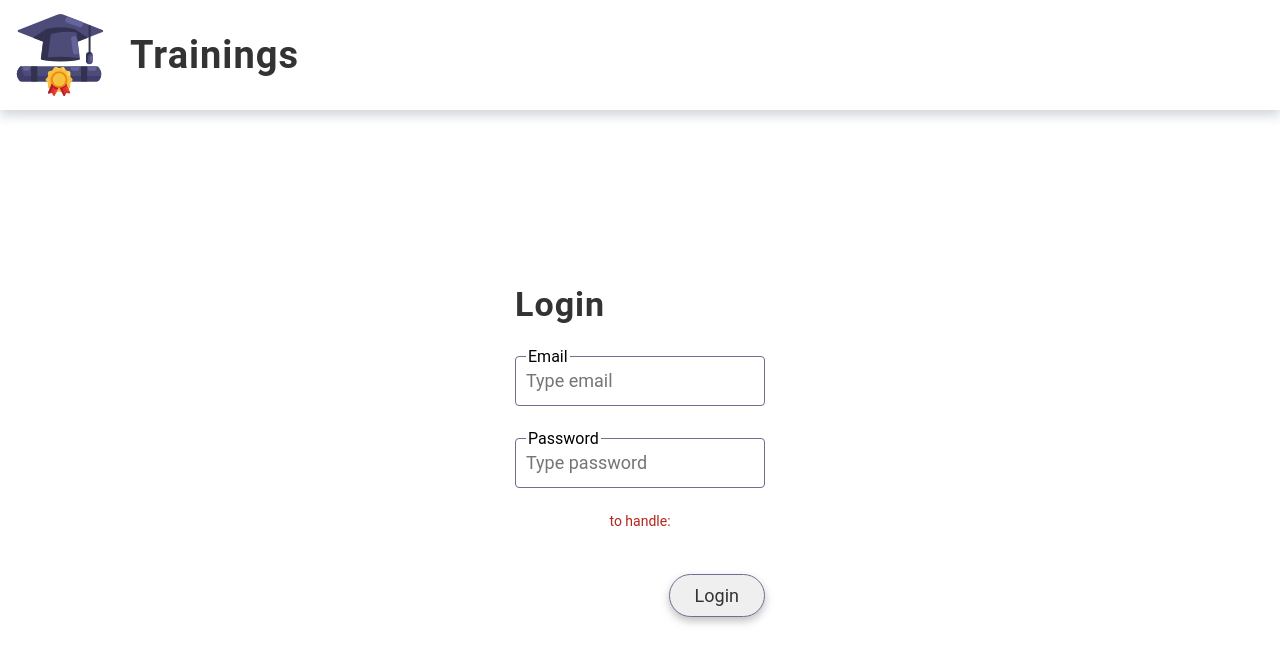
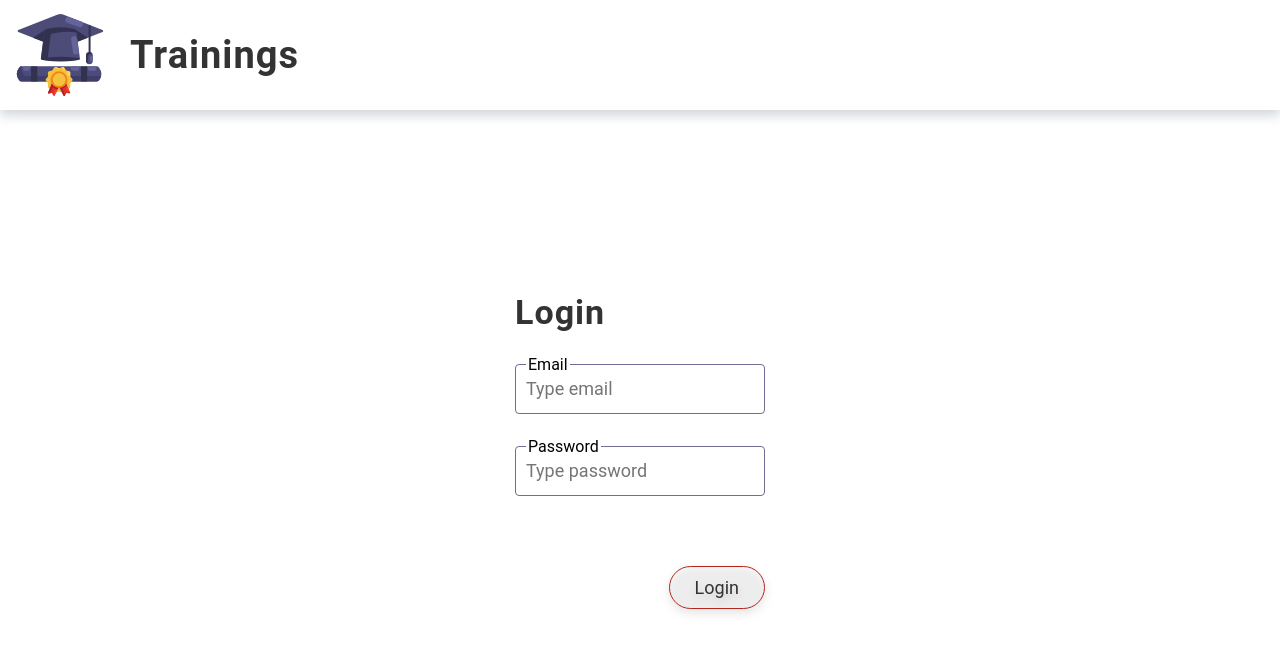
Before and after one commit to azizko1337/trainings-app, a Next.js app: page /auth/login in a window 1280 px wide. Shown: the top 664 px of the page. Built offline with nearby package versions, Linux system fonts and the light colour scheme.

Commit message:
Handler login frontend validation

```diff
--- a/src/components/Form/Button.ts
+++ b/src/components/Form/Button.ts
@@ -19,6 +19,13 @@ const Button = styled.button<Props>`
         color: ${({theme}) => theme.colors.background};
     }
 
+    &:disabled{
+        border-color:${({theme}) => theme.colors.error};
+        &:hover{
+            cursor: not-allowed;
+        }
+    }
+
     ${props => props.mini ? `
         padding: 5px 20px;
 
--- a/src/pages/auth/login.tsx
+++ b/src/pages/auth/login.tsx
@@ -1,4 +1,4 @@
-import { ChangeEvent, FormEvent, useState } from "react";
+import { ChangeEvent, FormEvent, useEffect, useState } from "react";
 import FormWrapper from "@/components/Layout/Pages/login/FormWrapper";
 import Input from "@/components/Form/Input/Input";
 import Button from "@/components/Form/Button";
@@ -6,6 +6,7 @@ import ButtonToRight from "@/components/Layout/Pages/login/ButtonToRight";
 import SubHeader from "@/components/Text/SubHeader";
 import ButtonToLeft from "@/components/Layout/Pages/login/ButtonToLeft";
 import Feedback from "@/components/Form/Feedback";
+import Validate from "@/utils/Validate";
 
 function Login(){
     const [form, setForm] = useState({
@@ -24,20 +25,39 @@ function Login(){
         });
     }
 
+    const [errors, setErrors] = useState({
+        email: "",
+        password: ""
+    });
+
+    useEffect(() => {
+        setErrors({
+            email: Validate.email(form.email, true),
+            password: Validate.password(form.password, true)
+        })
+    }, [form, setErrors]);
+
+    const [feedback, setFeedback] = useState("");
+
     function submitForm(e: FormEvent<HTMLFormElement>){
         e.preventDefault();
         // TODODODO
-        console.log("dupa")
-        console.log(form)
+        setFeedback("dupa");
+        console.log("dupa");
+        console.log(form);
+    }
+
+    function shouldSubmitBeDisabled(){
+        return (form.email.length == 0 && form.password.length == 0) || (errors.email.length > 0 || errors.password.length > 0);
     }
 
     return (
         <FormWrapper onSubmit={submitForm}>
             <ButtonToLeft><SubHeader>Login</SubHeader></ButtonToLeft>
-            <Input id="email" type="text" label="Email" placeholder="Type email" value={form.email} changeHandler={handleChange} error={""}/>
-            <Input id="password" type="password" label="Password" placeholder="Type password" value={form.password} changeHandler={handleChange} error={""}/>
-            <Feedback error={true}>to handle:</Feedback>
-            <ButtonToRight><Button type="submit">Login</Button></ButtonToRight>
+            <Input id="email" type="text" label="Email" placeholder="Type email" value={form.email} changeHandler={handleChange} error={errors.email}/>
+            <Input id="password" type="password" label="Password" placeholder="Type password" value={form.password} changeHandler={handleChange} error={errors.password}/>
+            <Feedback>{feedback}</Feedback>
+            <ButtonToRight><Button type="submit" disabled={shouldSubmitBeDisabled()}>Login</Button></ButtonToRight>
         </FormWrapper>
     )
 }
```
